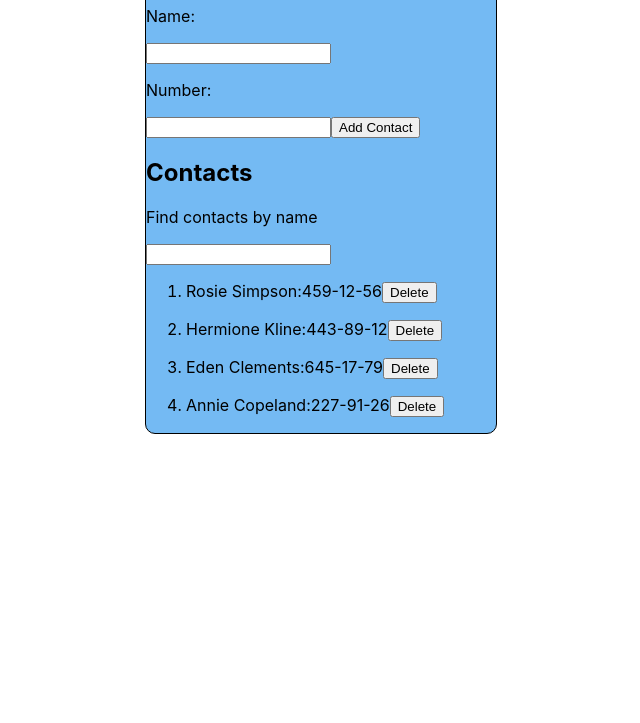
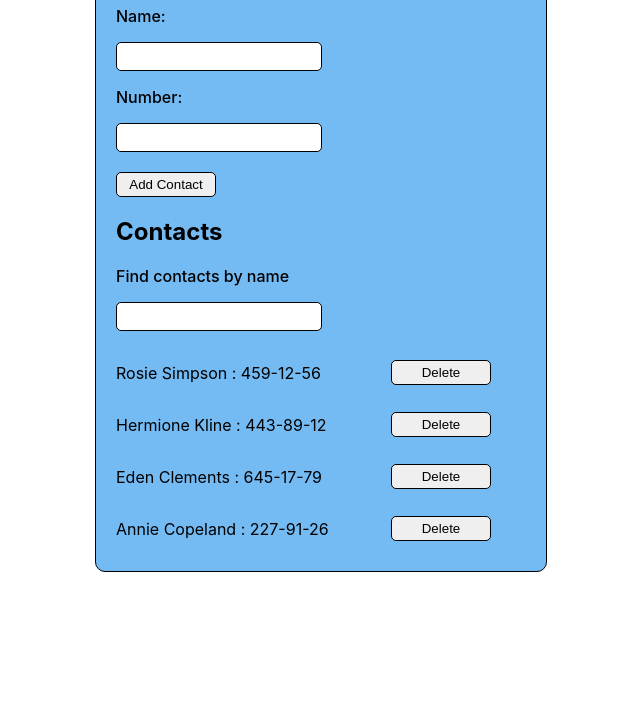
Before and after one commit to Serji2158/goit-react-hw-02-phonebook, a React app: page / in a window 1280 px wide. Shown: the part 77-800 px from the top of the page, without its empty margins (319-959 px from the left). Built offline with nearby package versions, Linux system fonts and the light colour scheme.

Commit message:
styles aded

```diff
--- a/src/Component/App.js
+++ b/src/Component/App.js
@@ -1,7 +1,7 @@
 import React, { Component } from "react";
 import { v4 as uuidv4 } from "uuid";
 import ContactList from "./contactList/ContactList";
-import Filter from "./contactList/filter/Filter";
+import Filter from "./filter/Filter";
 import ContactForm from "./contactForm/ContactForm";
 
 class App extends Component {
@@ -38,15 +38,18 @@ class App extends Component {
   };
 
   getVisibleContacts = () => {
-    const normolizedFilter = this.state.filter.toLowerCase();
-    return this.state.contacts.filter((contact) =>
-      contact.name.toLowerCase().includes(normolizedFilter)
-    );
+    const { filter, contacts } = this.state;
+    const normolizedFilter = filter.toLowerCase();
+
+    return normolizedFilter
+      ? contacts.filter((contact) =>
+          contact.name.toLowerCase().includes(normolizedFilter)
+        )
+      : contacts;
   };
 
   render() {
-    //   const {name, value, filter} = this.state;
-
+    const filteredContacts = this.getVisibleContacts();
     return (
       <>
         <div>
@@ -61,7 +64,7 @@ class App extends Component {
             onChange={this.onHandleChangeFilter}
           />
           <ContactList
-            contacts={this.state.contacts}
+            contacts={filteredContacts}
             deletContact={this.deletContact}
           />
         </div>
--- a/src/Component/contactForm/ContactForm.js
+++ b/src/Component/contactForm/ContactForm.js
@@ -1,5 +1,6 @@
 import React, { Component } from "react";
 import PropTypes from "prop-types";
+import s from "./contactForm.module.css";
 
 class ContactForm extends Component {
   state = {
@@ -30,10 +31,11 @@ class ContactForm extends Component {
 
   render() {
     return (
-      <form onSubmit={this.onHandleSubmit}>
+      <form className={s.contactForm} onSubmit={this.onHandleSubmit}>
         <label>
-          <p>Name:</p>
+          <p className={s.inputName}>Name:</p>
           <input
+            className={s.input}
             type="text"
             name="name"
             value={this.state.name}
@@ -44,8 +46,9 @@ class ContactForm extends Component {
           />
         </label>
         <label>
-          <p>Number:</p>
+          <p className={s.inputName}>Number:</p>
           <input
+            className={s.input}
             type="tel"
             name="number"
             value={this.state.number}
@@ -55,7 +58,11 @@ class ContactForm extends Component {
             required
           />
         </label>
-        <button type="submit">Add Contact</button>
+        <div className={s.contactForm__btn}>
+          <button className={s.btn} type="submit">
+            Add Contact
+          </button>
+        </div>
       </form>
     );
   }
--- a/src/Component/contactForm/contactForm.module.css
+++ b/src/Component/contactForm/contactForm.module.css
@@ -0,0 +1,36 @@
+.contactForm {
+  padding: 0 20px;
+}
+
+.contactForm__btn {
+  margin-top: 20px;
+}
+
+.btn {
+  width: 100px;
+  height: 25px;
+  border: 1px solid;
+  border-radius: 5px;
+}
+
+.btn:hover,
+.btn:focus {
+  background: rgb(177, 122, 20);
+  border: rgb(177, 122, 20);
+}
+
+.inputName {
+  font-weight: 500;
+}
+
+.input {
+  width: 200px;
+  height: 25px;
+  border: 1px solid;
+  border-radius: 5px;
+}
+
+.input:hover,
+.input:focus {
+  border: rgb(177, 122, 20);
+}
--- a/src/Component/contactList/ContactList.js
+++ b/src/Component/contactList/ContactList.js
@@ -1,19 +1,25 @@
 import React from "react";
 import PropTypes from "prop-types";
+import s from "./ContactList.module.css";
 
 const ContactList = ({ contacts, deletContact }) => {
   return (
     <>
       <div>
-        <ol>
+        <ol className={s.List}>
           {contacts.map((contact) => (
-            <li key={contact.id}>
+            <li className={s.data} key={contact.id}>
               <p>
-                {contact.name}:{contact.number}
-                <button type="button" id={contact.id} onClick={deletContact}>
-                  Delete
-                </button>
+                {contact.name} : {contact.number}
               </p>
+              <button
+                className={s.btn}
+                type="button"
+                id={contact.id}
+                onClick={deletContact}
+              >
+                Delete
+              </button>
             </li>
           ))}
         </ol>
--- a/src/Component/contactList/ContactList.module.css
+++ b/src/Component/contactList/ContactList.module.css
@@ -0,0 +1,24 @@
+.List {
+  padding: 0 20px;
+}
+
+.data {
+  display: inline-flex;
+  align-items: center;
+  justify-content: space-between;
+  width: 375px;
+}
+
+.btn {
+  margin-left: 20px;
+  width: 100px;
+  height: 25px;
+  border: 1px solid;
+  border-radius: 5px;
+}
+
+.btn:hover,
+.btn:focus {
+  background: rgb(177, 122, 20);
+  border: rgb(177, 122, 20);
+}
--- a/src/Component/contactList/filter/Filter.js
+++ /dev/null
@@ -1,28 +0,0 @@
-import React from "react";
-import PropTypes from "prop-types";
-
-const Filter = ({ value, onChange }) => {
-  return (
-    <>
-      <label>
-        <p>Find contacts by name</p>
-        <input
-          type="text"
-          name="filter"
-          value={value}
-          onChange={onChange}
-          pattern="^[a-zA-Zа-яА-Я]+(([' -][a-zA-Zа-яА-Я ])?[a-zA-Zа-яА-Я]*)*$"
-          title="Имя может состоять только из букв, апострофа, тире и пробелов. Например Adrian, Jacob Mercer, Charles de Batz de Castelmore d'Artagnan и т. п."
-          required
-        />
-      </label>
-    </>
-  );
-};
-
-Filter.propTypes = {
-  value: PropTypes.string.isRequired,
-  onChange: PropTypes.func.isRequired,
-};
-
-export default Filter;
--- /dev/null
+++ b/src/Component/filter/Filter.js
@@ -0,0 +1,32 @@
+import React from "react";
+import PropTypes from "prop-types";
+import s from "./Filter.module.css";
+
+const Filter = ({ value, onChange }) => {
+  return (
+    <>
+      <div className={s.form}>
+        <label>
+          <p className={s.inputName}>Find contacts by name</p>
+          <input
+            className={s.input}
+            type="text"
+            name="filter"
+            value={value}
+            onChange={onChange}
+            pattern="^[a-zA-Zа-яА-Я]+(([' -][a-zA-Zа-яА-Я ])?[a-zA-Zа-яА-Я]*)*$"
+            title="Имя может состоять только из букв, апострофа, тире и пробелов. Например Adrian, Jacob Mercer, Charles de Batz de Castelmore d'Artagnan и т. п."
+            required
+          />
+        </label>
+      </div>
+    </>
+  );
+};
+
+Filter.propTypes = {
+  value: PropTypes.string.isRequired,
+  onChange: PropTypes.func.isRequired,
+};
+
+export default Filter;
--- /dev/null
+++ b/src/Component/filter/Filter.module.css
@@ -0,0 +1,19 @@
+.form {
+  padding: 0 20px;
+}
+
+.inputName {
+  font-weight: 500;
+}
+
+.input {
+  width: 200px;
+  height: 25px;
+  border: 1px solid;
+  border-radius: 5px;
+}
+
+.input:hover,
+.input:focus {
+  border: rgb(177, 122, 20);
+}
--- a/src/index.css
+++ b/src/index.css
@@ -16,6 +16,14 @@ code {
   border: 1px solid;
   margin: 0 auto;
   border-radius: 10px;
-  width: 350px;
+  width: 450px;
   background-color: rgb(116, 186, 243);
 }
+
+h1 {
+  text-align: center;
+}
+
+h2 {
+  margin-left: 20px;
+}
```
Also changed, not shown: src/Component/contactList/filter/Filter.module.css (deleted).
